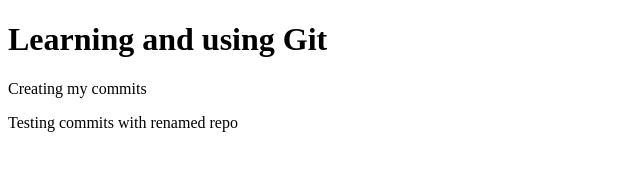
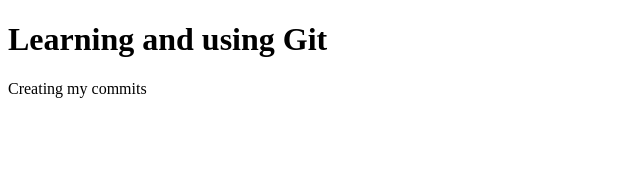
Before and after one commit to johndepatie/nodeyyc, a plain HTML site: page index.html in a window 1280 px wide. Shown: the whole page, without its empty margins (0-640 px from the left). Drawn offline with Linux system fonts and the light colour scheme.

Commit message:
Removed test string; test successful

```diff
--- a/index.html
+++ b/index.html
@@ -6,6 +6,5 @@
  	<body>
  		<h1>Learning and using Git</h1>
 		 <p>Creating my commits</p>
-		 <p>Testing commits with renamed repo</p>
  	</body>
  </html>
```
